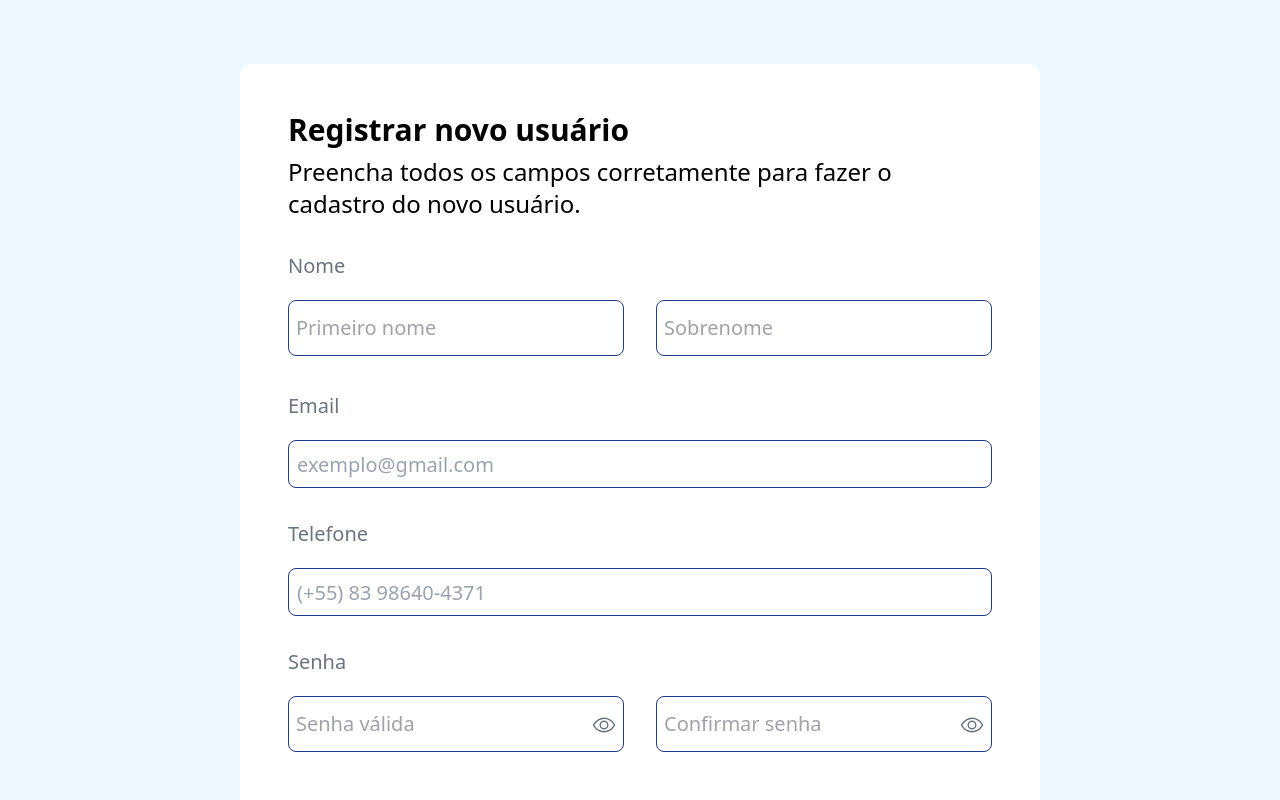
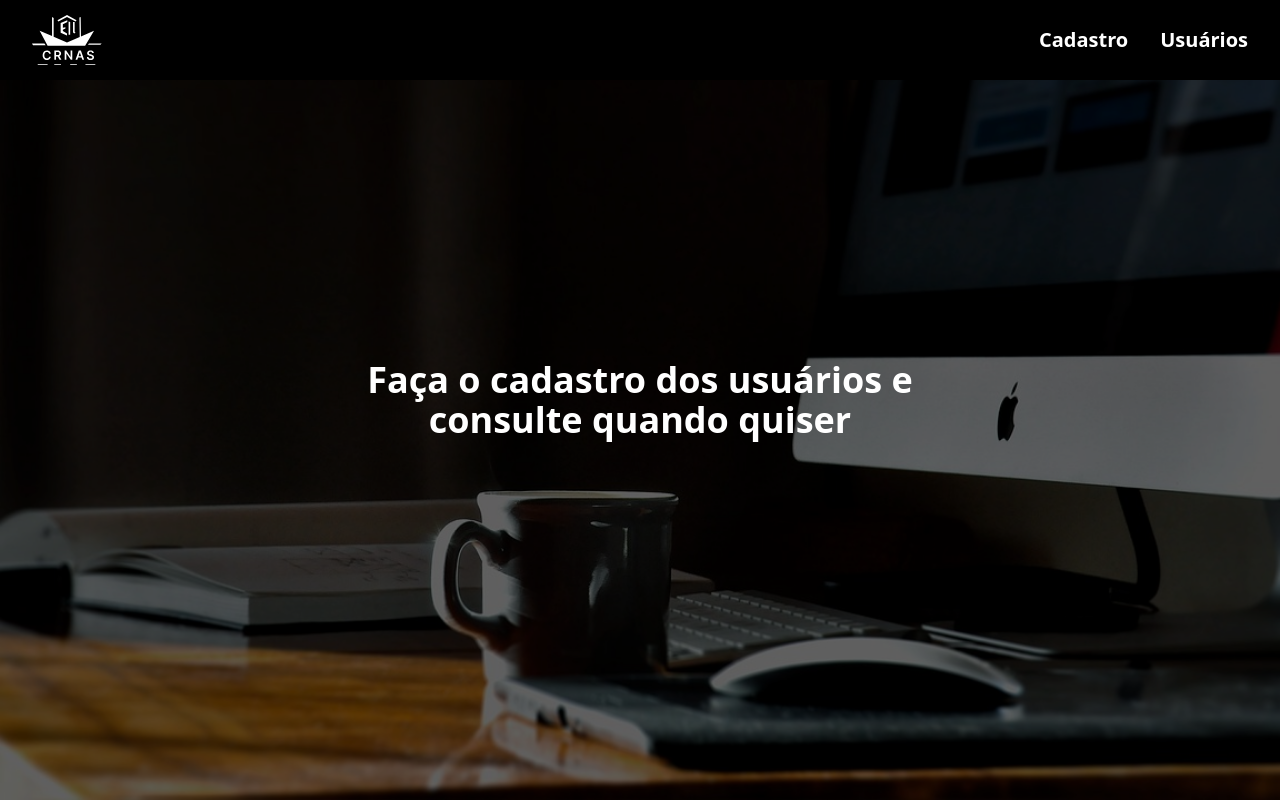
Before and after one commit to dariomatias-dev/frontend-user-registration, a Next.js app: page / in a window 1280 px wide. Shown: the top 800 px of the page. Built offline with nearby package versions, Linux system fonts and the light colour scheme.

Commit message:
Creation of the header and part of the main page of the project.

```diff
--- a/components/Form/index.tsx
+++ b/components/Form/index.tsx
@@ -54,7 +54,7 @@ const Form = () => {
     };
 
     return (
-        <form onSubmit={handleSubmit(onSubmit)} className="w-full max-w-[800px] bg-white my-16 p-12 rounded-xl">
+        <form onSubmit={handleSubmit(onSubmit)} className="w-full max-w-[800px] bg-white my-16 mx-auto p-12 rounded-xl">
             <h1 className="text-3xl font-bold">
                 Registrar novo usuário
             </h1>
--- /dev/null
+++ b/components/Header/index.tsx
@@ -0,0 +1,33 @@
+import Image from "next/image";
+import Link from "next/link";
+
+const Header = () => {
+    return (
+        <header className="fixed top-0 left-0 h-20 w-full bg-black">
+            <nav className="flex justify-between items-center h-full mx-8">
+                <Image
+                    src='/icons/user_registration_icon.svg'
+                    width={50}
+                    height={50}
+                    alt="Icon"
+                    className="w-[70px]"
+                />
+
+                <ul className="flex gap-8 text-white text-xl font-semibold">
+                    <li>
+                        <Link href=''>
+                            Cadastro
+                        </Link>
+                    </li>
+                    <li>
+                        <Link href=''>
+                            Usuários
+                        </Link>
+                    </li>
+                </ul>
+            </nav>
+        </header>
+    );
+};
+
+export default Header;
--- a/pages/_app.tsx
+++ b/pages/_app.tsx
@@ -1,6 +1,13 @@
-import '@/styles/globals.css'
-import type { AppProps } from 'next/app'
+import "@/styles/globals.css"
+import type { AppProps } from "next/app"
+
+import Header from "@/components/Header";
 
 export default function App({ Component, pageProps }: AppProps) {
-    return <Component {...pageProps} />
+    return (
+        <>
+            <Header />
+            <Component {...pageProps} />
+        </>
+    );
 }
--- a/pages/_document.tsx
+++ b/pages/_document.tsx
@@ -1,4 +1,4 @@
-import { Html, Head, Main, NextScript } from 'next/document'
+import { Html, Head, Main, NextScript } from "next/document"
 
 export default function Document() {
     return (
--- a/pages/index.tsx
+++ b/pages/index.tsx
@@ -1,10 +1,19 @@
-import Form from "@/components/Form";
-
 const Home = () => {
     return (
-        <div className="flex justify-center">
-            <Form />
-        </div>
+        <>
+            <div className="h-screen bg-background bg-cover bg-fixed">
+                <div className="flex justify-center items-center h-full bg-black bg-opacity-60 text-white text-4xl text-center font-bold">
+                    <h1>
+                        Faça o cadastro dos usuários e
+                        <br />
+                        consulte quando quiser
+                    </h1>
+                </div>
+            </div>
+            <div className="flex justify-center items-center h-[400px]">
+                oi
+            </div>
+        </>
     );
 };
 
--- a/styles/globals.css
+++ b/styles/globals.css
@@ -5,3 +5,16 @@
 body {
     background-color: #EFF8FF;
 }
+
+::-webkit-scrollbar {
+    width: 8px;
+}
+
+::-webkit-scrollbar-track {
+    box-shadow: inset 0 0 16px gray;
+}
+
+::-webkit-scrollbar-thumb {
+    border-radius: 10px;
+    background-color: #000000;
+}
--- a/tailwind.config.js
+++ b/tailwind.config.js
@@ -8,9 +8,7 @@ module.exports = {
   theme: {
     extend: {
       backgroundImage: {
-        'gradient-radial': 'radial-gradient(var(--tw-gradient-stops))',
-        'gradient-conic':
-          'conic-gradient(from 180deg at 50% 50%, var(--tw-gradient-stops))',
+        "background": "url('/images/background.jpg')",
       },
     },
   },
```
Also changed, not shown: public/icons/user_registration_icon.svg (added), public/images/background.jpg (added).
